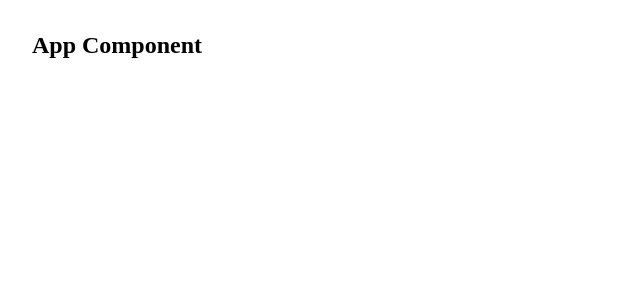
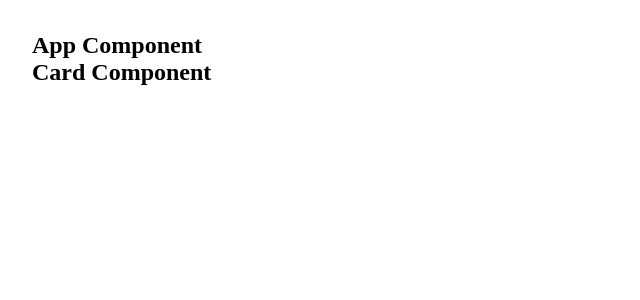
Before and after one commit to nkululek0/learning-card, a React (Vite) app: page / in a window 1280 px wide. Shown: the top 300 px of the page, without its empty margins (0-640 px from the left). Built offline with nearby package versions, Linux system fonts and the light colour scheme.

Commit message:
(Update): creates and registers card component on project

```diff
--- a/src/App/App.jsx
+++ b/src/App/App.jsx
@@ -1,4 +1,5 @@
 import styles from './App.module.css'
+import { Card } from '../components/Card'
 
 export function App() {
 
@@ -6,6 +7,7 @@ export function App() {
     <>
       <section className={styles.main}>
         <h1>App Component</h1>
+        <Card />
       </section>
     </>
   )
--- /dev/null
+++ b/src/components/Card/Card.jsx
@@ -0,0 +1,7 @@
+export function Card () {
+    return (
+        <>
+            <h1>Card Component</h1>
+        </>
+    )
+}
--- /dev/null
+++ b/src/components/Card/index.js
@@ -0,0 +1 @@
+export { Card } from './Card.jsx'
```
Also changed, not shown: blog-image.png (added).
